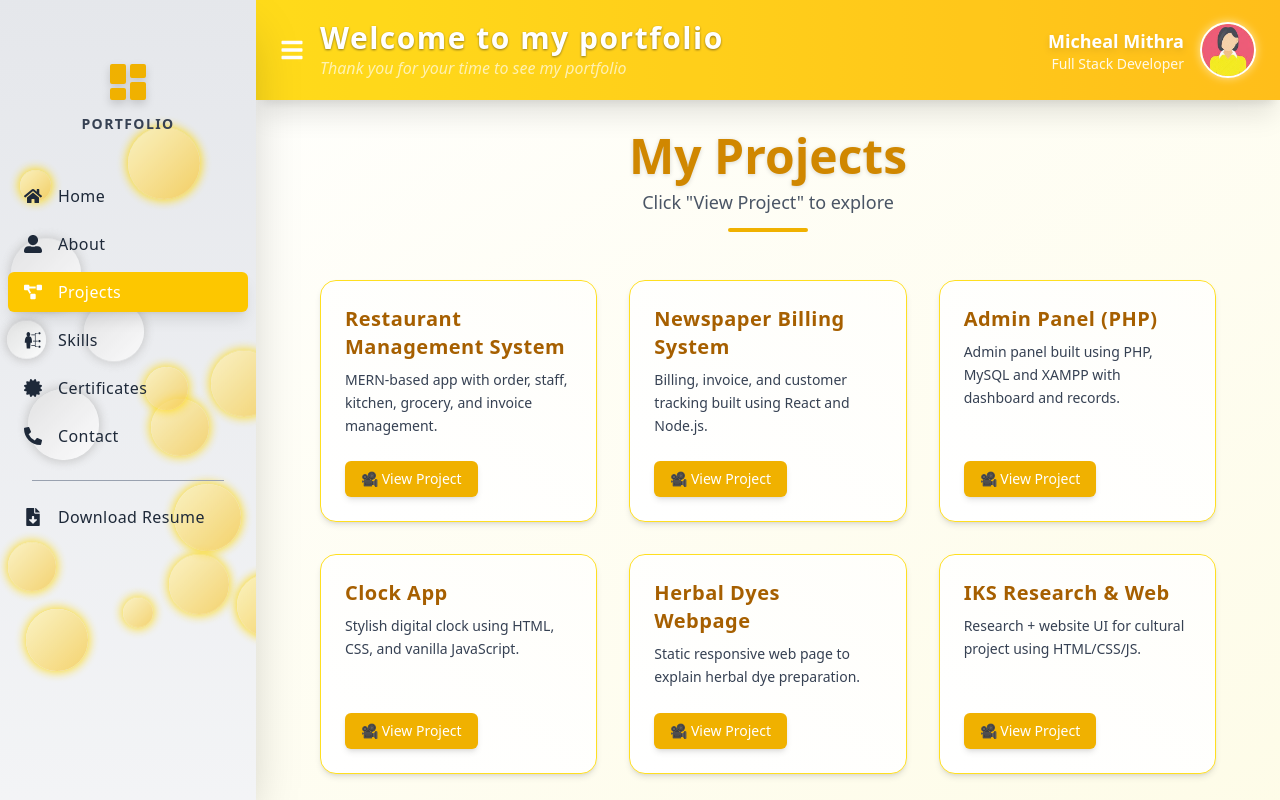
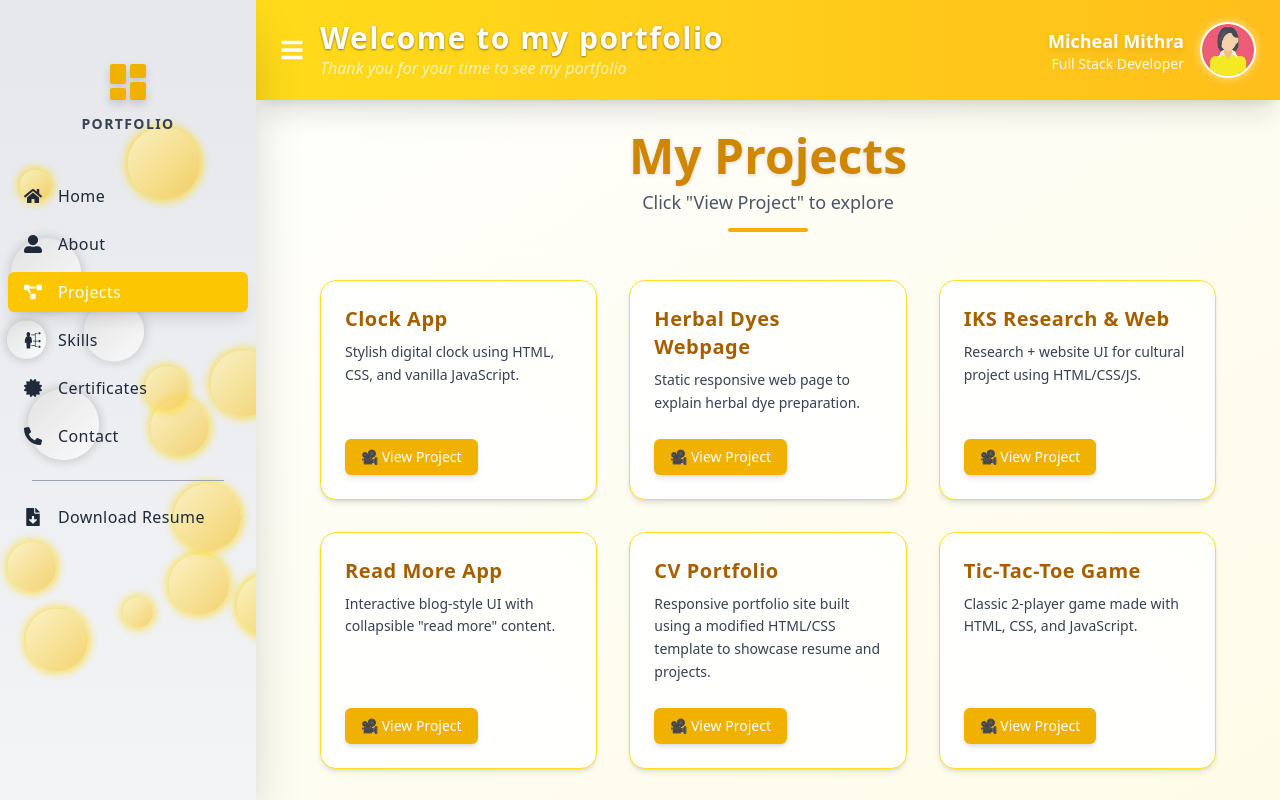
Before and after one commit to MichealMithraM/Portfolio, a React (Vite) app in the folder frontend/: page /projects in a window 1280 px wide. Built offline with nearby package versions, Linux system fonts and the light colour scheme.

Commit message:
Update Projects.jsx

```diff
--- a/frontend/src/components/chef/Projects.jsx
+++ b/frontend/src/components/chef/Projects.jsx
@@ -4,24 +4,7 @@ import Sidebar from './Sidebar';
 import { useNavigate } from 'react-router-dom';
 
 const projects = [
-  {
-    title: 'Restaurant Management System',
-    description: 'MERN-based app with order, staff, kitchen, grocery, and invoice management.',
-    path: '/projects/restaurant',
-    url: 'https://youtu.be/your-restaurant-video-link',
-  },
-  {
-    title: 'Newspaper Billing System',
-    description: 'Billing, invoice, and customer tracking built using React and Node.js.',
-    path: '/projects/newspaper',
-    url: 'https://youtu.be/your-newspaper-demo-link',
-  },
-  {
-    title: 'Admin Panel (PHP)',
-    description: 'Admin panel built using PHP, MySQL and XAMPP with dashboard and records.',
-    path: '/projects/admin-panel',
-    url: '/images/php.mp4',
-  },
+
   {
     title: 'Clock App',
     description: 'Stylish digital clock using HTML, CSS, and vanilla JavaScript.',
@@ -57,6 +40,24 @@ const projects = [
     description: 'Classic 2-player game made with HTML, CSS, and JavaScript.',
     path: '/projects/tic-tac-toe',
     url: 'https://michealmithram.github.io/Tic-tac-toe/',
+  },
+  // {
+  //   title: 'Restaurant Management System',
+  //   description: 'MERN-based app with order, staff, kitchen, grocery, and invoice management.',
+  //   path: '/projects/restaurant',
+  //   url: 'https://youtu.be/your-restaurant-video-link',
+  // },
+  {
+    title: 'Newspaper Billing System',
+    description: 'Billing, invoice, and customer tracking built using React and Node.js.',
+    path: '/projects/newspaper',
+    url: 'https://youtu.be/your-newspaper-demo-link',
+  },
+  {
+    title: 'Admin Panel (PHP)',
+    description: 'Admin panel built using PHP, MySQL and XAMPP with dashboard and records.',
+    path: '/projects/admin-panel',
+    url: '/images/php.mp4',
   },
 ];
 
```
